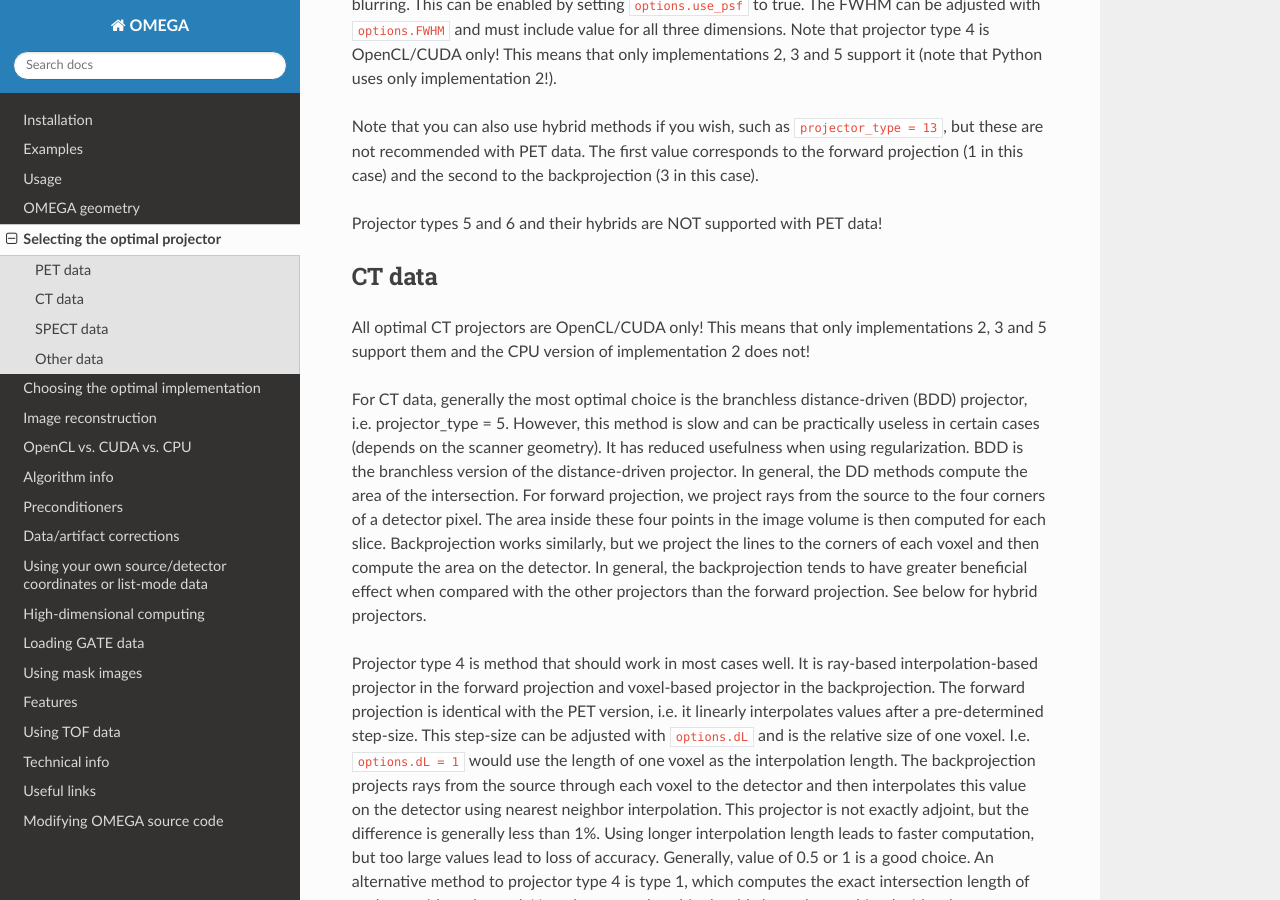
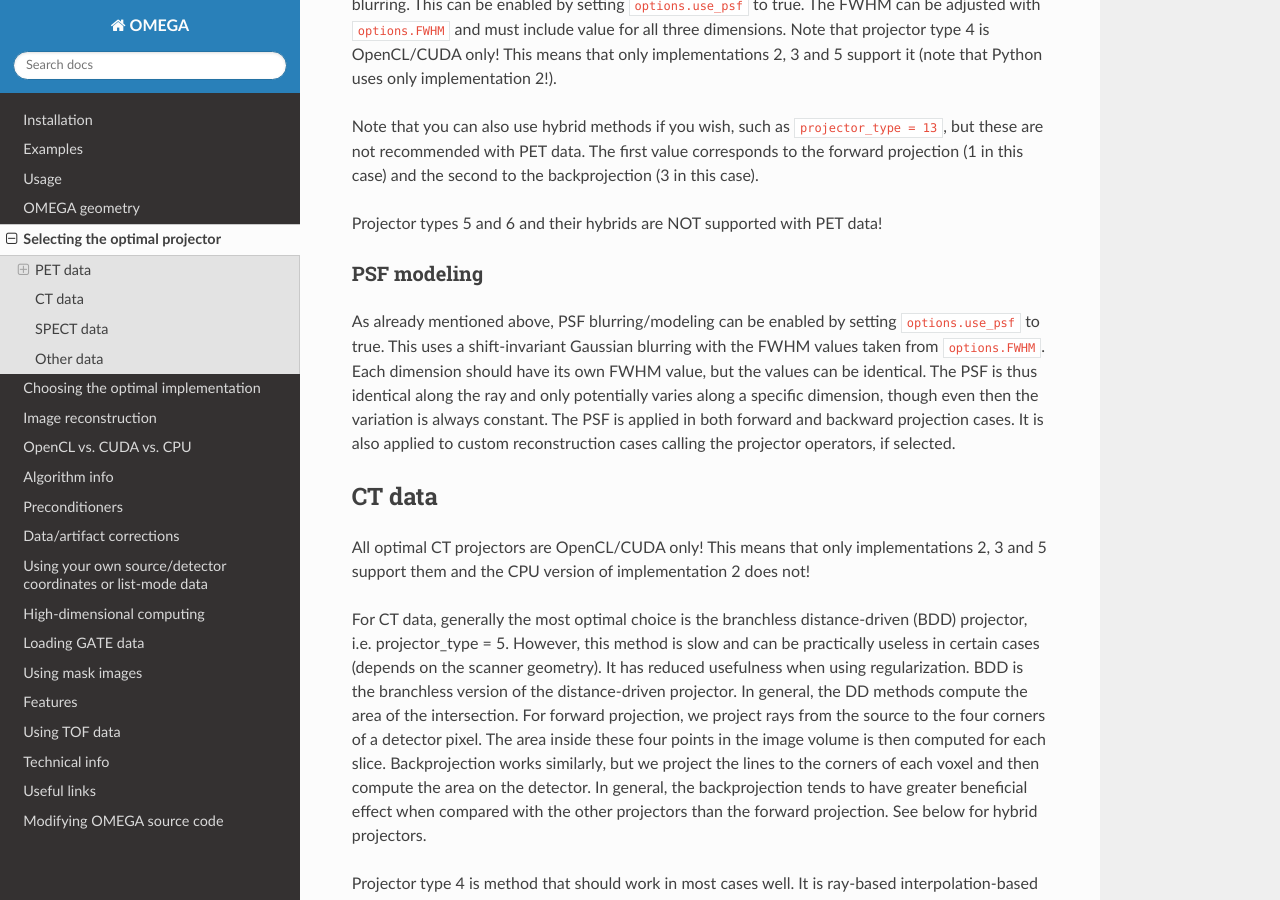
Before and after one commit to villekf/OMEGA-doc, a Sphinx documentation site: the page built from docs/source/selectingprojector.rst, in a window 1280 px wide and 900 px high, scrolled down 1023 px. Built offline with Sphinx 7.4.7 and the Read the Docs theme 3.1.0, drawn with Linux system fonts in a browser that asks for light colours.

Commit message:
Update selectingprojector.rst

```diff
--- a/docs/source/selectingprojector.rst
+++ b/docs/source/selectingprojector.rst
@@ -31,6 +31,13 @@
 backprojection (3 in this case).
 
 Projector types 5 and 6 and their hybrids are NOT supported with PET data!
+
+PSF modeling
+^^^^^^^^^^^^
+
+As already mentioned above, PSF blurring/modeling can be enabled by setting ``options.use_psf`` to true. This uses a shift-invariant Gaussian blurring with the FWHM values taken from ``options.FWHM``. Each dimension should have
+its own FWHM value, but the values can be identical. The PSF is thus identical along the ray and only potentially varies along a specific dimension, though even then the variation is always constant. The PSF is applied in both
+forward and backward projection cases. It is also applied to custom reconstruction cases calling the projector operators, if selected.
 
 CT data
 -------
```
